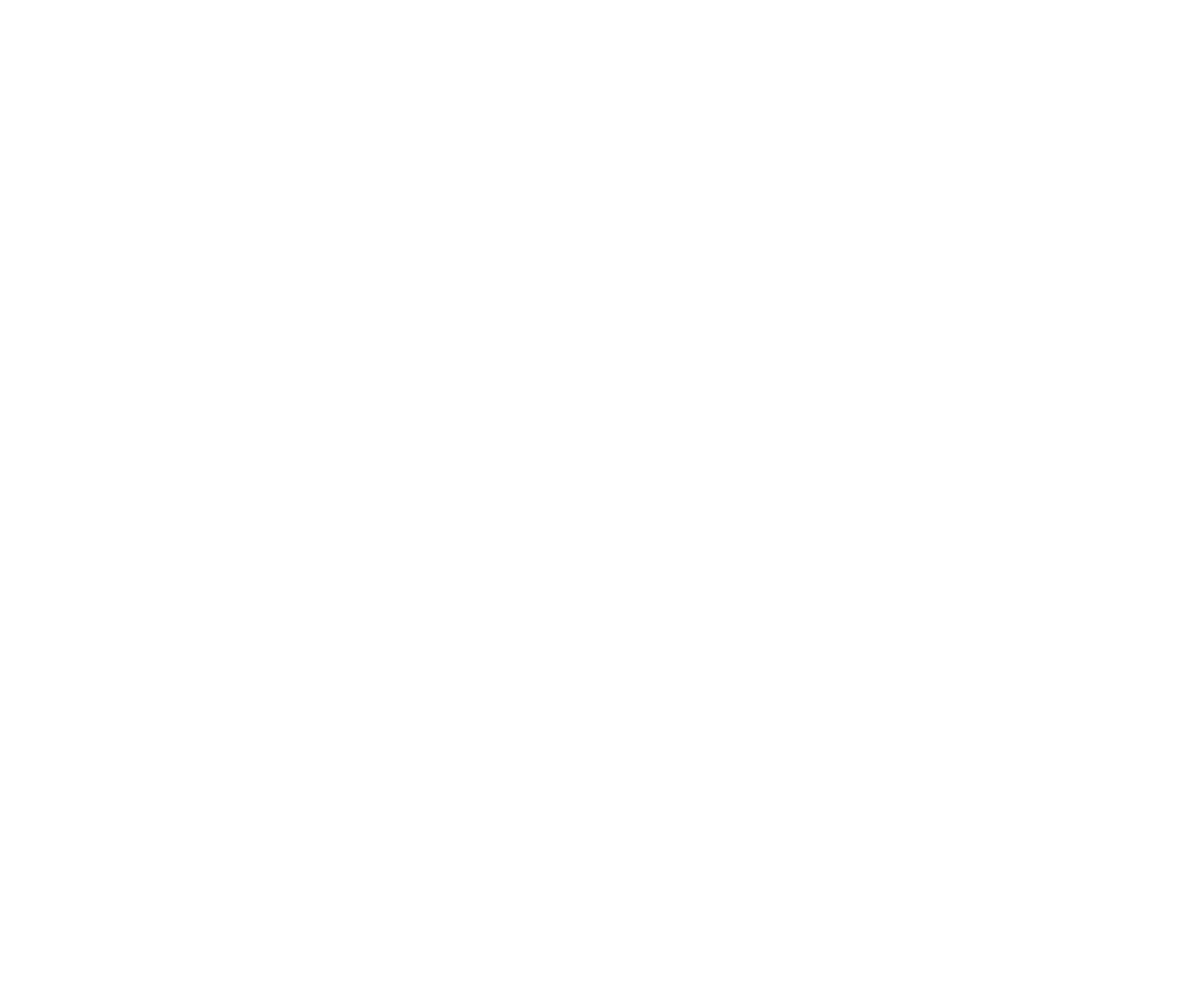
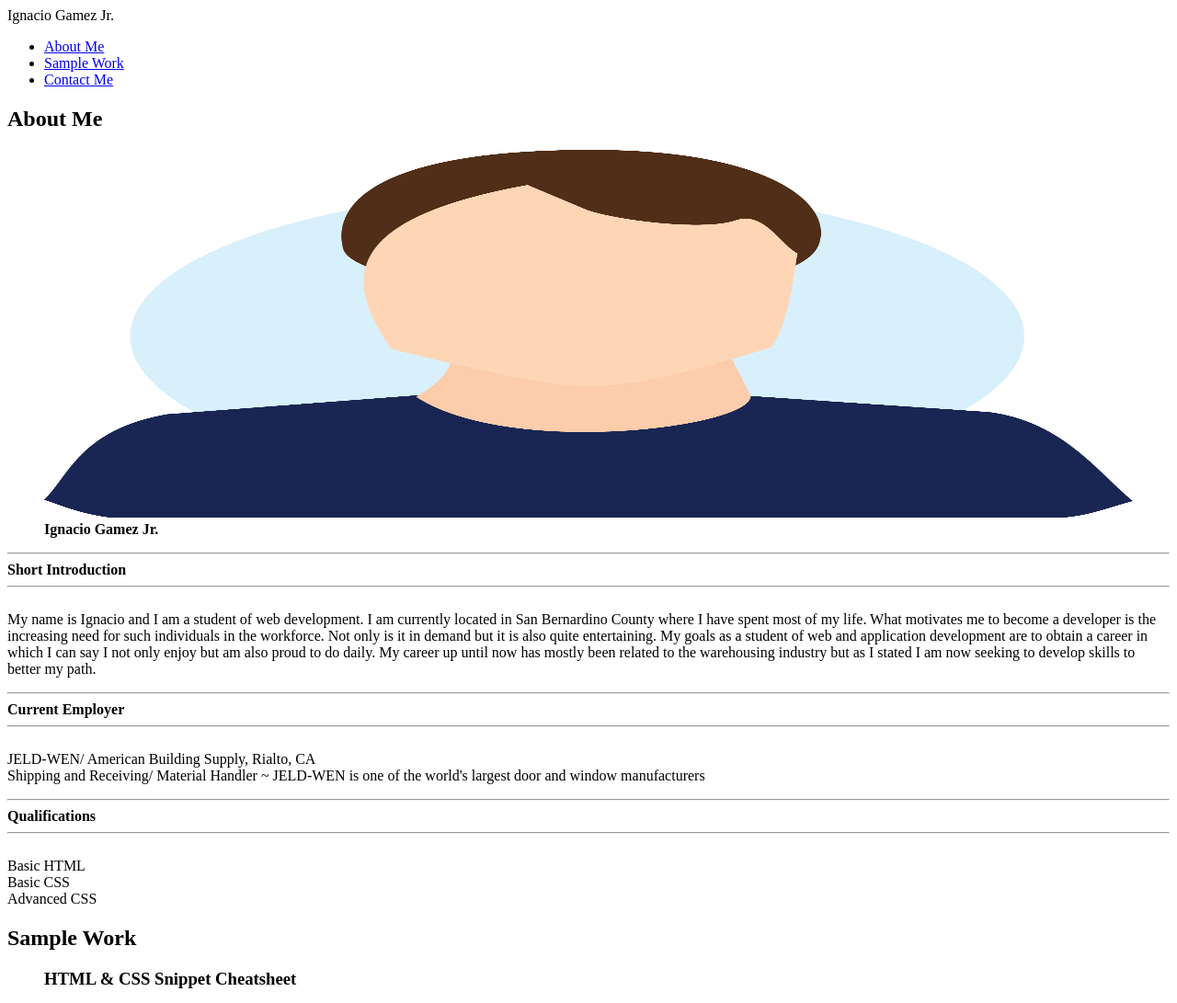
Before and after one commit to IgnacioG08/IgnacioG-Portfolio, a plain HTML site: page index.html in a window 1280 px wide. Shown: the top 1091 px of the page at 92% size. Before the commit the page ends 800 px from the top, so only its background shows below. Drawn offline with Linux system fonts and the light colour scheme.

Commit message:
HTML code

```diff
--- a/index.html
+++ b/index.html
@@ -1,15 +1,106 @@
 <!DOCTYPE html>
 <html lang="en">
+
 <head>
     <meta charset="UTF-8">
     <meta name="viewport" content="width=device-width, initial-scale=1.0">
-    <title>Document</title>
+    <title>IgnacioG Portfolio</title>
     <link rel="stylesheet" type="text/css" href="./assets/css/style.css">
 </head>
 
 <body>
+    <nav>
+        <header> Ignacio Gamez Jr.</header>
+        <div>
+            <ul id="top">
+                <li><a href="#aboutme"> About Me</a></li>
+                <li><a href="#samplework">Sample Work</a></li>
+                <li><a href="#contactme">Contact Me</a></li>
+            </ul>
+        </div>
+    </nav>
+    <main>
+        <section class="section">
+            <h2 id="aboutme">About Me</h2>
+            <figure>
+                <img src="./assets/images/Male-Avatar.png" style="width: 100%; height: 400px;" alt="Ignacio Gamez Jr.">
+                <figcaption><strong>Ignacio Gamez Jr.</strong></figcaption>
+            </figure>
+            <aside class="content">
 
+                <p>
+                    <strong>
+                        <hr>Short Introduction
+                        <hr>
+                    </strong><br>
+                    My name is Ignacio and I am a student of web development. I am currently located in San
+                    Bernardino County where I have spent most of my
+                    life. What motivates me to become a developer is the increasing need for such individuals in the
+                    workforce. Not only is it in demand but
+                    it is also quite entertaining. My goals as a student of web and application development are to
+                    obtain a career in which I can say I not
+                    only enjoy but am also proud to do daily. My career up until now has mostly been related to the
+                    warehousing industry but as I stated I
+                    am now seeking to develop skills to better my path.
+                </p>
+                <p>
+                    <strong>
+                        <hr>Current Employer
+                        <hr>
+                    </strong><br>
+                    JELD-WEN/ American Building Supply, Rialto, CA <br>
+                    Shipping and Receiving/ Material Handler ~ JELD-WEN is one of the world's largest door and
+                    window manufacturers
+                </p>
+                <p>
+                    <strong>
+                        <hr>Qualifications
+                        <hr>
+                    </strong><br>
+                    Basic HTML<br>
+                    Basic CSS<br>
+                    Advanced CSS
+                </p>
+
+            </aside>
+        </section>
+        <section class="section">
+            <h2 id="samplework">Sample Work</h2>
+            <article>
+                <ul>
+                    <h3>HTML & CSS Snippet Cheatsheet</h3>
+                    <li><a href="#top">
+                            <img src="./assets/images/html & css.jpg" style="max-width: 100%; height: 400px;"></a>
+                    </li>
+                    <li><a href="#top"><img class="project-two" src="./assets/images/sample-work-placeholder.jpg"></a>
+                    </li>
+
+                    <li><a href="#top"><img class="project-two" src="./assets/images/sample-work-placeholder.jpg"></a>
+                    </li>
+
+                    <li><a href="#top"><img class="project-two" src="./assets/images/sample-work-placeholder.jpg"></a>
+                    </li>
+                    <li><a href="#top"><img class="project-two" src="./assets/images/sample-work-placeholder.jpg"></a>
+                    </li>
+                </ul>
+            </article>
+
+        </section>
+        <section>
+            <h2 id="contactme">Contact Me</h2>
+            <ul>
+                <li><strong>Email:</strong><a href="#top">ignaciogamez008@gmail.com</a></li>
+                <li><strong></strong></li>
+                <li></li>
+            </ul>
+        </section>
+        <footer>
+
+        </footer>
+
+    </main>
 
 
 </body>
+
 </html>
```
Also changed, not shown: assets/images/Male-Avatar.png (added), assets/images/html & css.jpg (added), assets/images/sample-work-placeholder.jpg (added).
